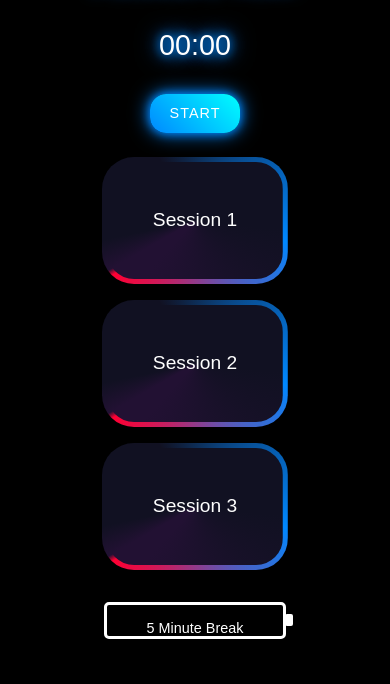
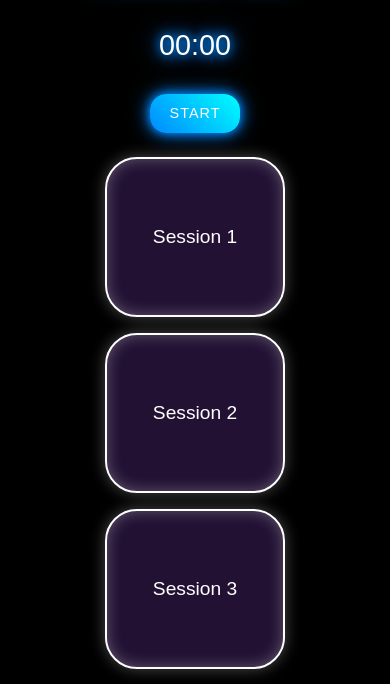
Before and after one commit to Kh14aam/pharmxfocus25, a plain HTML site: page index.html in a window 390 px wide. Shown: the part 113-797 px from the top of the page. Drawn offline with Linux system fonts and the light colour scheme; a web font is replaced by a local one.

Commit message:
Update index.html

```diff
--- a/index.html
+++ b/index.html
@@ -213,8 +213,68 @@
         flex-direction: column;
         align-items: center;
       }
-      .box, .battery {
+      .box {
         width: 40vmin;
+        height: 40vmin;
+        background: #213;
+        border: 2px solid white;
+        position: relative;
+        animation: none;
+      }
+      /* Remove previous ::before animation */
+      .box::before {
+        content: '';
+        position: absolute;
+        inset: -4px;
+        background: linear-gradient(45deg,
+          transparent 0%,
+          rgba(255, 255, 255, 0.8) 50%,
+          transparent 100%
+        );
+        z-index: -1;
+        animation: neon-rotate 4s linear infinite;
+      }
+
+      .box::after {
+        content: '';
+        position: absolute;
+        inset: 0;
+        background: #213;
+        border-radius: 2em;
+        z-index: -1;
+      }
+
+      /* New neon animation for mobile */
+      @keyframes neon-rotate {
+        0% {
+          filter: blur(5px);
+          transform: rotate(0deg);
+        }
+        50% {
+          filter: blur(7px);
+        }
+        100% {
+          filter: blur(5px);
+          transform: rotate(360deg);
+        }
+      }
+
+      /* Add glow effect */
+      .box {
+        box-shadow: 0 0 15px rgba(255, 255, 255, 0.3),
+                    inset 0 0 15px rgba(255, 255, 255, 0.3);
+        transition: all 0.3s ease;
+      }
+
+      .box:active {
+        transform: scale(0.95);
+        box-shadow: 0 0 25px rgba(255, 255, 255, 0.5),
+                    inset 0 0 25px rgba(255, 255, 255, 0.5);
+      }
+
+      .battery {
+        width: 40vmin;
+        height: 12vmin;
       }
       #timerDisplay {
         font-size: 1.8rem;
@@ -373,6 +433,7 @@
           alertSound.play().catch(error => console.error("Sound error:", error));
           // Start break after session.
           mode = "break";
+          remainingTime = mode = "break";
           remainingTime = BREAK_DURATION;
           // Reset battery fill.
           batteryIndicators[currentSessionIndex].querySelector('.battery-fill').style.width = '0%';
```
